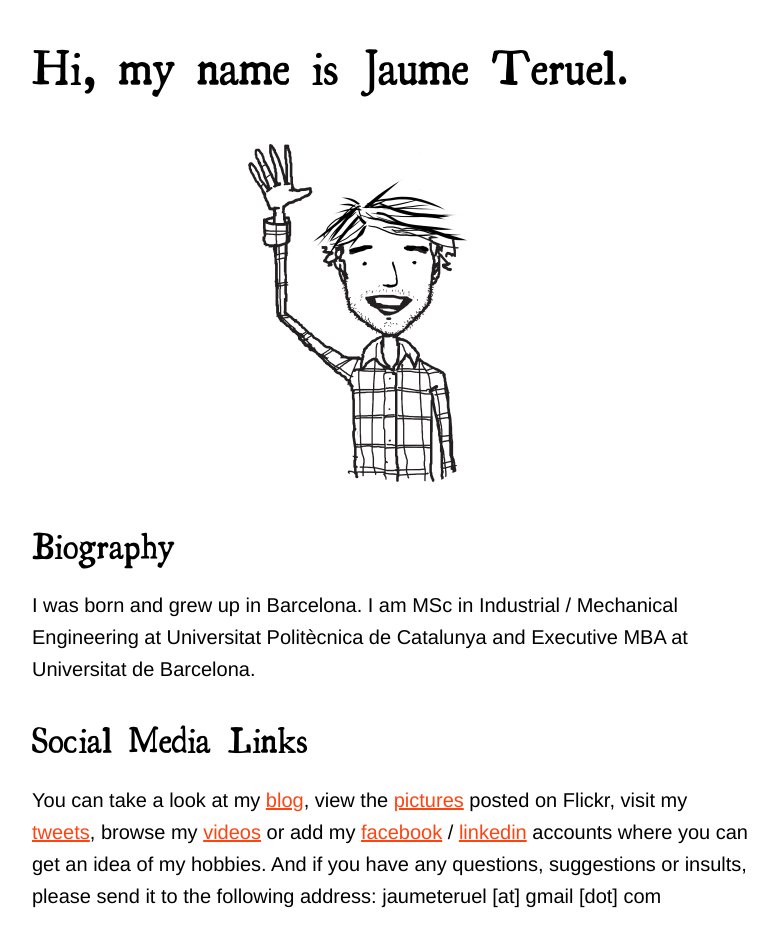
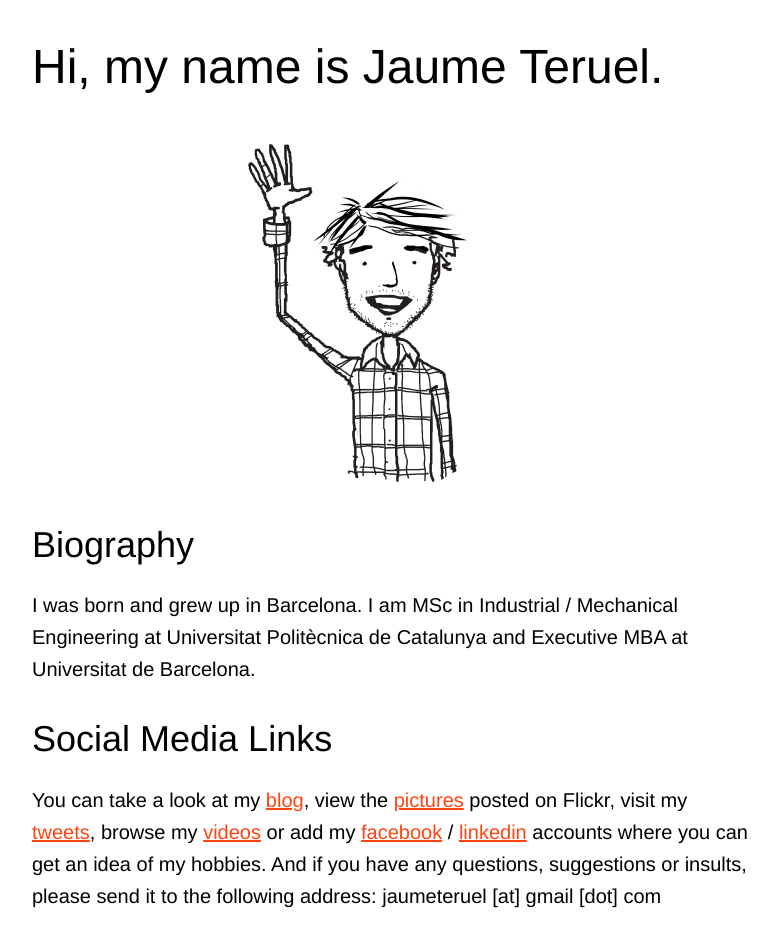
Before and after one commit to joanteruel/jaumeteruel, a Jekyll site: the page built from index.md, in a window 1280 px wide. Shown: the top 934 px of the page, without its empty margins (248-1026 px from the left). Built offline with Jekyll 4.4.1, drawn with Linux system fonts in a browser that asks for light colours; some web fonts are replaced; Markdown is read by kramdown in place of the engine named in the settings; a style sheet for code colours, icons or effects is not loaded.

Commit message:
Update style.css

```diff
--- a/css/style.css
+++ b/css/style.css
@@ -70,13 +70,13 @@ a:hover, a:active, a:focus  {
 		}
 
 h1 {
-	font-family: "Franklin ITC Pro Bold", "Essays 1743";
+	font-family: "Helvetica neue", Helvetica, arial, "Franklin ITC Pro Bold", "Essays 1743";
 	font-size: 48px;
 	padding-bottom:0.6em;
 	}
 
 h2 {
-	font-family: "Franklin ITC Pro Bold", "Essays 1743";
+	font-family: "Helvetica neue", Helvetica, arial, "Franklin ITC Pro Bold", "Essays 1743";
 	font-size: 36px;
 	padding-top:0.6em;
 	padding-bottom:0.8em;
```
